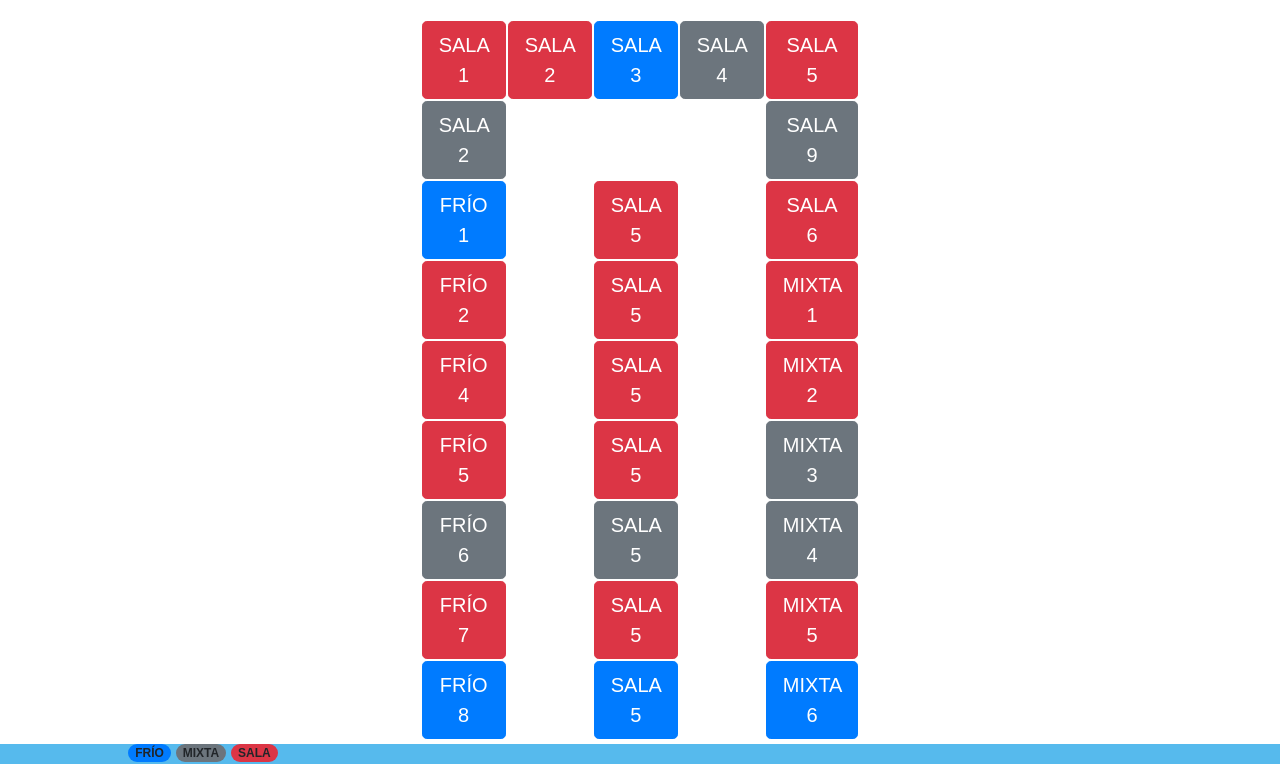
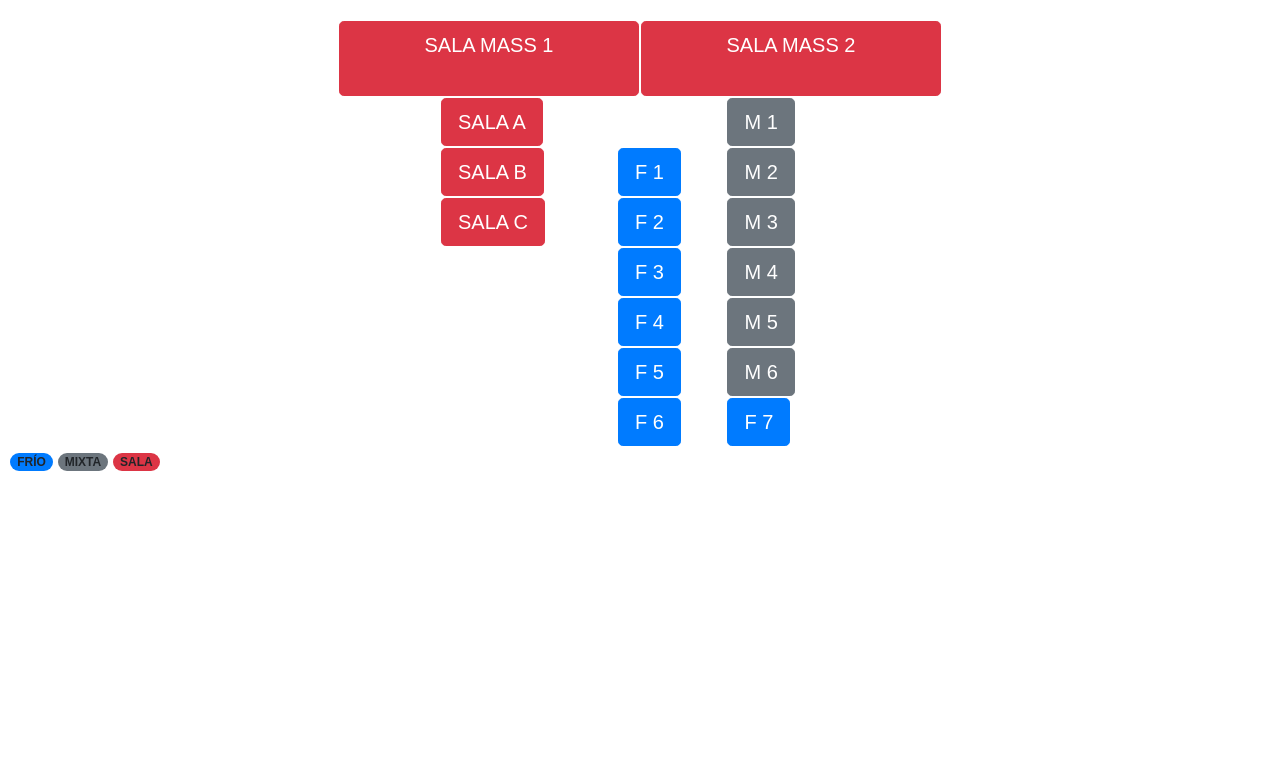
Before and after one commit to elskater98/Joint-Project, a Django app: page /salas/ in a window 1280 px wide. Shown: the part 56-820 px from the top of the page. After the commit the page ends 527 px from the top, so only its background shows below. Run offline with Django 3.2, Linux system fonts and the light colour scheme; the visitor is signed in with stand-in values (Sample User, id 1); lists and menus that the app fills with data are empty; some libraries are stand-ins or nearby versions.

Commit message:
idea dist salas

```diff
--- a/JointProject/templates/GestorSala/salas.html
+++ b/JointProject/templates/GestorSala/salas.html
@@ -4,103 +4,92 @@
     <tr style="margin-top:20px" class="container">
         <!-- Control the column width, and how they should appear on different devices -->
         <table align="center" style="margin-top: 20px" width="400">
-            <tr></tr>
             <tr>
-                <th><a tabindex="0" class="btn btn-lg btn-danger" role="button" data-toggle="popover" data-trigger="focus"
-                                 title="Información" data-content="Sala vacía">SALA 1</a></th>
-                <th><a tabindex="0" class="btn btn-lg btn-danger" role="button" data-toggle="popover" data-trigger="focus"
-                                 title="Información" data-content="Sala vacía">SALA 2</a></th>
-                <th><a tabindex="0" class="btn btn-lg btn-primary" role="button" data-toggle="popover" data-trigger="focus"
-                                 title="Información" data-content="Sala vacía">SALA 3</a></th>
-                <th><a tabindex="0" class="btn btn-lg btn-secondary" role="button" data-toggle="popover" data-trigger="focus"
-                                 title="Información" data-content="Sala vacía">SALA 4</a></th>
-                <th><a tabindex="0" class="btn btn-lg btn-danger" role="button" data-toggle="popover" data-trigger="focus"
-                                 title="Información" data-content="Sala vacía">SALA 5</a></th>
+                <th><a style="width: 300px; height: 75px" tabindex="0" class="btn btn-lg btn-danger" role="button" data-toggle="popover" data-trigger="focus"
+                                 title="Información" data-content="Temperatura: <br /> Espacio:" data-html="true">SALA MASS 1</a></th>
+
+                <th><a style="width: 300px; height: 75px" class="btn btn-lg btn-danger" tabindex="0"  role="button" data-toggle="popover" data-trigger="focus"
+                                 title="Información" data-content="Temperatura: <br /> Espacio:" data-html="true" >SALA MASS 2</a></th>
             </tr>
+        </table>
+        <table align="center" width="400">
             <tr>
-                <th><a tabindex="0" class="btn btn-lg btn-secondary" role="button" data-toggle="popover" data-trigger="focus"
-                                 title="Información" data-content="Sala vacía">SALA 2</a></th>
+                <th ><a tabindex="0" class="btn btn-lg btn-danger" role="button" data-toggle="popover" data-trigger="focus"
+                                 title="Información" data-content="Temperatura: <br /> Espacio:" data-html="true">SALA A</a></th>
                 <th></th>
                 <th></th>
                 <th></th>
                 <th><a tabindex="0" class="btn btn-lg btn-secondary" role="button" data-toggle="popover" data-trigger="focus"
-                                 title="Información" data-content="Sala vacía">SALA 9</a></th>
-            </tr>
-            <tr>
-                <th><a tabindex="0" class="btn btn-lg btn-primary" role="button" data-toggle="popover" data-trigger="focus"
-                                 title="Información" data-content="Sala vacía">FRÍO 1</a></th>
-                <th></th>
-                <th><a tabindex="0" class="btn btn-lg btn-danger" role="button" data-toggle="popover" data-trigger="focus"
-                                 title="Información" data-content="Sala vacía">SALA 5</a></th>
-                <th></th>
-                <th><a tabindex="0" class="btn btn-lg btn-danger" role="button" data-toggle="popover" data-trigger="focus"
-                                 title="Información" data-content="Sala vacía">SALA 6</a></th>
+                                 title="Información" data-content="Temperatura: <br /> Espacio:" data-html="true">M 1</a></th>
             </tr>
             <tr>
                 <th><a tabindex="0" class="btn btn-lg btn-danger" role="button" data-toggle="popover" data-trigger="focus"
-                                 title="Información" data-content="Sala vacía">FRÍO 2</a></th>
+                                 title="Información" data-content="Temperatura: <br /> Espacio:" data-html="true">SALA B</a></th>
                 <th></th>
-                <th><a tabindex="0" class="btn btn-lg btn-danger" role="button" data-toggle="popover" data-trigger="focus"
-                                 title="Información" data-content="Sala vacía">SALA 5</a></th>
+                <th><a tabindex="0" class="btn btn-lg btn-primary" role="button" data-toggle="popover" data-trigger="focus"
+                                 title="Información" data-content="Temperatura: <br /> Espacio:" data-html="true">F 1</a></th>
                 <th></th>
-                <th><a tabindex="0" class="btn btn-lg btn-danger" role="button" data-toggle="popover" data-trigger="focus"
-                                 title="Información" data-content="Sala vacía">MIXTA 1</a></th>
+                <th><a tabindex="0" class="btn btn-lg btn-secondary" role="button" data-toggle="popover" data-trigger="focus"
+                                 title="Información" data-content="Temperatura: <br /> Espacio:" data-html="true">M 2</a></th>
             </tr>
             <tr>
                 <th><a tabindex="0" class="btn btn-lg btn-danger" role="button" data-toggle="popover" data-trigger="focus"
-                                 title="Información" data-content="Sala vacía">FRÍO 4</a></th>
+                                 title="Información" data-content="Temperatura: <br /> Espacio:" data-html="true">SALA C</a></th>
                 <th></th>
-                <th><a tabindex="0" class="btn btn-lg btn-danger" role="button" data-toggle="popover" data-trigger="focus"
-                                 title="Información" data-content="Sala vacía">SALA 5</a></th>
+                <th><a tabindex="0" class="btn btn-lg btn-primary" role="button" data-toggle="popover" data-trigger="focus"
+                                 title="Información" data-content="Temperatura: <br /> Espacio:" data-html="true">F 2</a></th>
                 <th></th>
-                <th><a tabindex="0" class="btn btn-lg btn-danger" role="button" data-toggle="popover" data-trigger="focus"
-                                 title="Información" data-content="Sala vacía">MIXTA  2</a></th>
+                <th><a tabindex="0" class="btn btn-lg btn-secondary" role="button" data-toggle="popover" data-trigger="focus"
+                                 title="Información" data-content="Temperatura: <br /> Espacio:" data-html="true">M 3</a></th>
             </tr>
             <tr>
-                <th><a tabindex="0" class="btn btn-lg btn-danger" role="button" data-toggle="popover" data-trigger="focus"
-                                 title="Información" data-content="Sala vacía">FRÍO 5</a></th>
+                <th>
                 <th></th>
-                <th><a tabindex="0" class="btn btn-lg btn-danger" role="button" data-toggle="popover" data-trigger="focus"
-                                 title="Información" data-content="Sala vacía">SALA 5</a></th>
+                <th><a tabindex="0" class="btn btn-lg btn-primary" role="button" data-toggle="popover" data-trigger="focus"
+                                 title="Información" data-content="Temperatura: <br /> Espacio:" data-html="true">F 3</a></th>
                 <th></th>
                 <th><a tabindex="0" class="btn btn-lg btn-secondary" role="button" data-toggle="popover" data-trigger="focus"
-                                 title="Información" data-content="Sala vacía">MIXTA 3</a></th>
+                                 title="Información" data-content="Temperatura: <br /> Espacio:" data-html="true">M 4</a></th>
             </tr>
             <tr>
-                <th><a tabindex="0" class="btn btn-lg btn-secondary" role="button" data-toggle="popover" data-trigger="focus"
-                                 title="Información" data-content="Sala vacía">FRÍO 6</a></th>
+                <th></th>
+                <th></th>
+                <th><a tabindex="0" class="btn btn-lg btn-primary" role="button" data-toggle="popover" data-trigger="focus"
+                                 title="Información" data-content="Temperatura: <br /> Espacio:" data-html="true">F 4</a></th>
                 <th></th>
                 <th><a tabindex="0" class="btn btn-lg btn-secondary" role="button" data-toggle="popover" data-trigger="focus"
-                                 title="Información" data-content="Sala vacía">SALA 5</a></th>
+                                 title="Información" data-content="Temperatura: <br /> Espacio:" data-html="true">M 5</a></th>
+            </tr>
+            <tr>
+                <th></th>
+                <th></th>
+                <th><a tabindex="0" class="btn btn-lg btn-primary" role="button" data-toggle="popover" data-trigger="focus"
+                                 title="Información" data-content="Temperatura: <br /> Espacio:" data-html="true">F 5</a></th>
                 <th></th>
                 <th><a tabindex="0" class="btn btn-lg btn-secondary" role="button" data-toggle="popover" data-trigger="focus"
-                                 title="Información" data-content="Sala vacía">MIXTA 4</a></th>
+                                 title="Información" data-content="Temperatura: <br /> Espacio:" data-html="true">M 6</a></th>
             </tr>
             <tr>
-                <th><a tabindex="0" class="btn btn-lg btn-danger" role="button" data-toggle="popover" data-trigger="focus"
-                                 title="Información" data-content="Sala vacía">FRÍO 7</a></th>
                 <th></th>
-                <th><a tabindex="0" class="btn btn-lg btn-danger" role="button" data-toggle="popover" data-trigger="focus"
-                                 title="Información" data-content="Sala vacía">SALA 5</a></th>
                 <th></th>
-                <th><a tabindex="0" class="btn btn-lg btn-danger" role="button" data-toggle="popover" data-trigger="focus"
-                                 title="Información" data-content="Sala vacía">MIXTA 5</a></th>
+                <th><a tabindex="0" class="btn btn-lg btn-primary" role="button" data-toggle="popover" data-trigger="focus"
+                                 title="Información" data-content="Temperatura: <br /> Espacio:" data-html="true">F 6</a></th>
+                <th></th>
+                <th><a tabindex="0" class="btn btn-lg btn-primary" role="button" data-toggle="popover" data-trigger="focus"
+                                 title="Información" data-content="Temperatura: <br /> Espacio:" data-html="true">F 7</a></th>
             </tr>
             <tr>
-                <th><a tabindex="0" class="btn btn-lg btn-primary" role="button" data-toggle="popover" data-trigger="focus"
-                                 title="Información" data-content="Sala vacía">FRÍO 8</a></th>
                 <th></th>
-                <th><a tabindex="0" class="btn btn-lg btn-primary" role="button" data-toggle="popover" data-trigger="focus"
-                                 title="Información" data-content="Sala vacía">SALA 5</a></th>
                 <th></th>
-                <th><a tabindex="0" class="btn btn-lg btn-primary" role="button" data-toggle="popover" data-trigger="focus"
-                                 title="Información" data-content="Sala vacía">MIXTA 6</a></th>
+                <th></th>
+                <th></th>
+                <th></th>
             </tr>
 
         </table>
     </tr>
 
-        <div style="margin-left: 10%" >
+        <div style="margin-left: 10px" >
         <a class="badge badge-pill badge-primary">FRÍO</a>
         <a class="badge badge-pill badge-secondary">MIXTA</a>
         <a class="badge badge-pill badge-danger">SALA</a>
```
Also changed, not shown: JointProject/application/migrations/0001_initial.py, JointProject/application/migrations/0002_manifest_kind_manifest.py (deleted).
